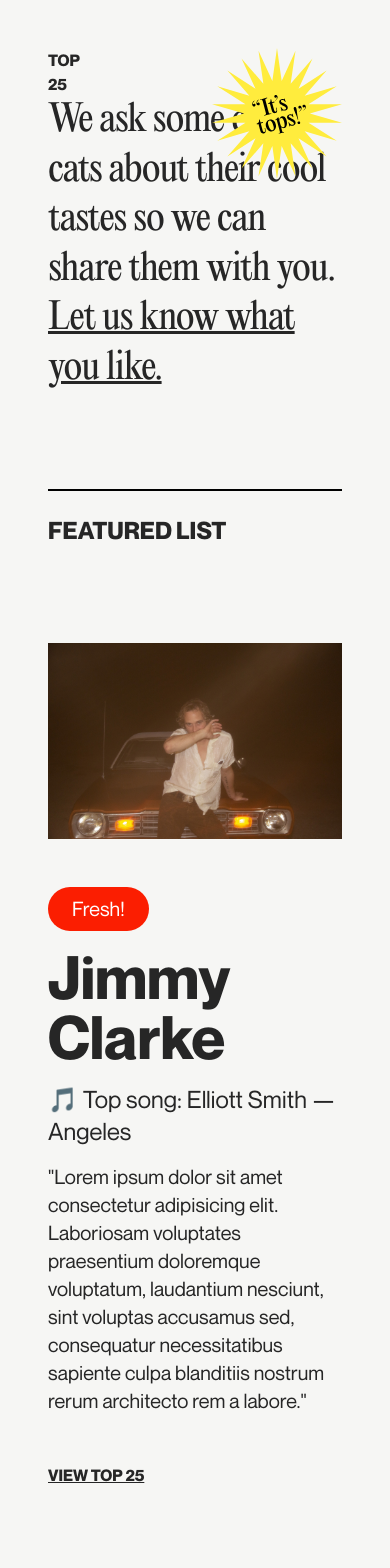
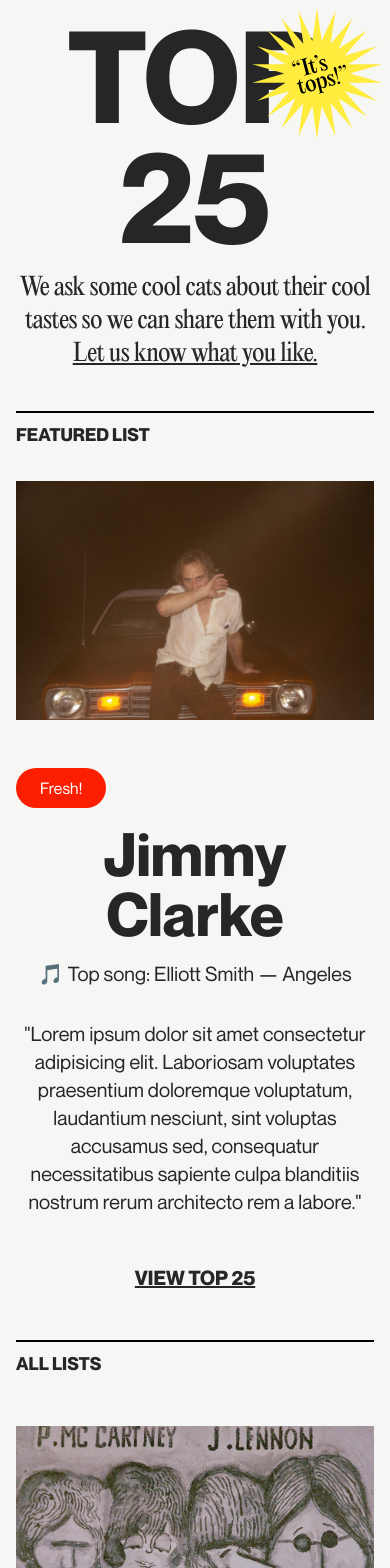
Before and after one commit to andiazry/top-25, a Vue app: page / in a window 390 px wide. Shown: the top 1568 px of the page. Built offline with nearby package versions, Linux system fonts and the light colour scheme.

Commit message:
mobile breakpoint refinements

```diff
--- a/src/components/CardCarousel.vue
+++ b/src/components/CardCarousel.vue
@@ -1,8 +1,12 @@
 <template>
-  <div class="mx-12 border-t-2 border-black">
-    <h2 class="font-neueMontrealBold text-2xl uppercase my-6">All lists</h2>
+  <div class="mx-4 md:mx-12 border-t-2 border-black">
+    <h2
+      class="font-neueMontrealBold text-lg md:text-2xl uppercase my-2 md:my-6 pb-6 md:pb-12"
+    >
+      All lists
+    </h2>
   </div>
-  <section class="grid grid-cols-3 gap-8 p-12 mb-24">
+  <section class="grid md:grid-cols-3 gap-8 p-4 md:p-12 mb-24">
     <router-link to="/songs" class="col-span-1">
       <div class="transition hover:rotate-1">
         <div>
--- a/src/components/Featured.vue
+++ b/src/components/Featured.vue
@@ -1,33 +1,33 @@
 <template>
-  <div class="mx-12 border-t-2 border-black mb-36">
-    <h2 class="font-neueMontrealBold text-2xl uppercase my-6 mb-24">
+  <div class="mx-4 md:mx-12 border-t-2 border-black mb-12 md:mb-36">
+    <h2
+      class="font-neueMontrealBold text-lg md:text-2xl uppercase my-2 md:my-6 pb-6 md:pb-12"
+    >
       Featured list
     </h2>
-    <div class="grid lg:grid-cols-4 flex items-end">
+    <div class="grid lg:grid-cols-4 flex items-end text-center md:text-left">
       <div class="lg:col-span-1 lg:mr-6">
-        <div>
         <div
-            class="bg-customYellow rounded-full w-max p-2 px-6 font-neueMontrealRegular text-xl text-white mb-4"
+          class="bg-customYellow rounded-full w-max p-2 px-6 font-neueMontrealRegular text-md md:text-xl text-white mb-4"
         >
           Fresh!
         </div>
         <h2 class="text-6xl font-neueMontrealBold pb-4">Jimmy Clarke</h2>
-          <span class="block text-2xl pb-4"
+        <span class="block text-xl md:text-2xl pb-8"
           >🎵 Top song: Elliott Smith &mdash; Angeles</span
         >
         <h3 class="text-xl font-neueMontrealRegular pb-12">
           "Lorem ipsum dolor sit amet consectetur adipisicing elit. Laboriosam
           voluptates praesentium doloremque voluptatum, laudantium nesciunt,
-            sint voluptas accusamus sed, consequatur necessitatibus sapiente
-            culpa blanditiis nostrum rerum architecto rem a labore."
+          sint voluptas accusamus sed, consequatur necessitatibus sapiente culpa
+          blanditiis nostrum rerum architecto rem a labore."
         </h3>
-          <button class="font-neueMontrealBold text-md uppercase underline">
+        <button class="font-neueMontrealBold text-xl uppercase underline">
           View Top 25
         </button>
       </div>
-      </div>
       <div class="lg:col-span-1"></div>
-      <div class="order-first mb-12 lg:mb-0 lg:order-none lg:col-span-2">
+      <div class="order-first mb-12 lg:mb-0 lg:order-none md:col-span-2">
         <img class="align-bottominline" src="../img/jim.jpg" />
       </div>
     </div>
--- a/src/components/Header.vue
+++ b/src/components/Header.vue
@@ -1,18 +1,23 @@
 <template>
-  <header class="grid lg:grid-cols-2 m-12 mb-24">
+  <header class="grid lg:grid-cols-2 m-4 md:m-12 md:pb-6">
     <div class="col-span-1">
       <h1
-        class="font-neueMontrealBold md:text-[260px] md:leading-[220px] lg:text-[400px] lg:leading-[300px] uppercase md:mb-8 xl:mb-16"
+        class="font-neueMontrealBold text-center md:text-left text-9xl leading-[120px] md:text-[260px] md:leading-[220px] lg:text-[400px] lg:leading-[300px] uppercase mb-4 md:mb-8 xl:mb-16"
       >
         Top <br />25
       </h1>
-      <p class="font-editorial text-4xl leading-snug tracking-tight">
+      <p
+        class="font-editorial text-center md:text-left text-2xl md:text-4xl leading-snug md:leading-tight tracking-tight pb-6"
+      >
         We ask some cool cats about their cool tastes so we can share them with
         you.
         <span class="underline">Let us know what you like.</span>
       </p>
     </div>
     <div class="col-span-1 flex items-end"></div>
-    <img src="../img/itstops.svg" class="w-1/3 absolute right-0 top-0 m-12" />
+    <img
+      src="../img/itstops.svg"
+      class="w-1/3 absolute right-0 top-0 m-2 md:m-12"
+    />
   </header>
 </template>
```
Lines whose indentation alone changed are shown as unchanged.
